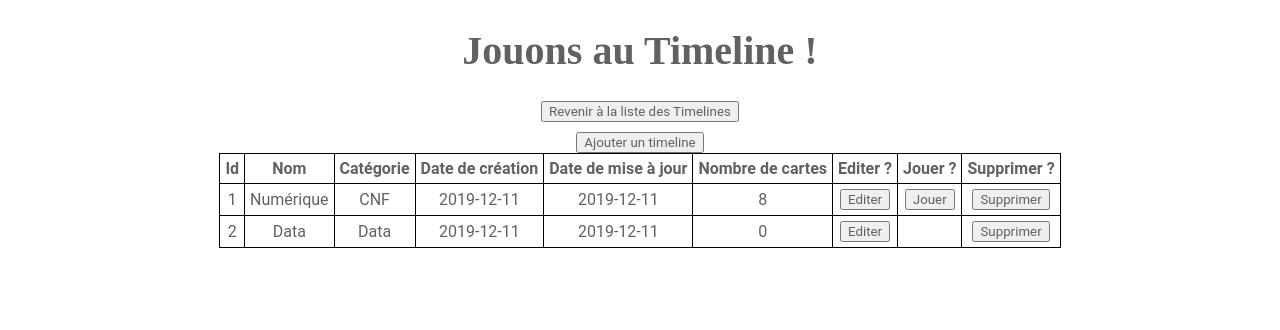
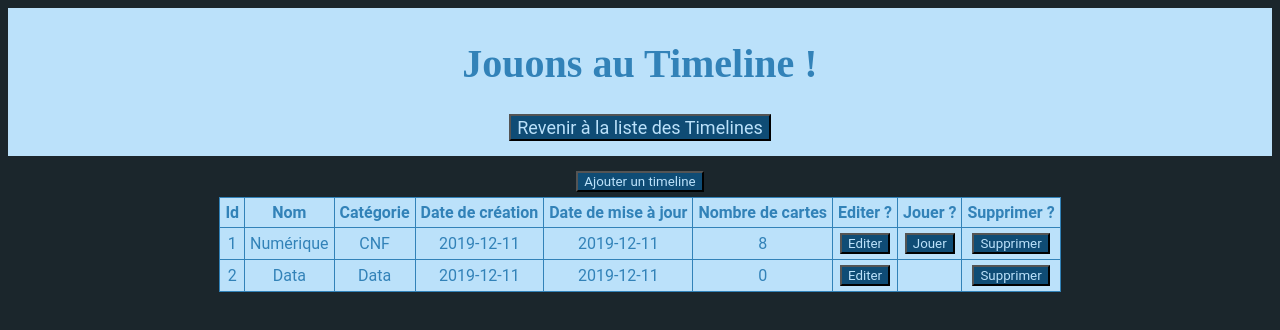
Before and after one commit to SylvainSimplonGit/angular-timeline, an Angular app: page / in a window 1280 px wide. Shown: the top 330 px of the page. Built offline with nearby package versions, Linux system fonts and the light colour scheme.

Commit message:
Modify color palette

```diff
--- a/src/app/timeline-list/timeline-list.component.css
+++ b/src/app/timeline-list/timeline-list.component.css
@@ -1,3 +1,7 @@
+.list {
+  margin: 10px;
+}
+
 #table-view {
   display: flex;
   flex-direction: row;
@@ -7,10 +11,20 @@
 table,
 th,
 td {
-  border: 1px solid black;
+  border: 1px solid var(--color-text-secondary);
   border-collapse: collapse;
+  background-color: var(--color-text-primary);
 }
 
 th, td {
   padding: 5px;
 }
+
+button {
+  background-color: var(--color-secondary);
+  color: var(--color-text-primary);
+}
+
+#buttonAdd {
+  margin: 5px;
+}
--- a/src/app/timeline-list/timeline-list.component.html
+++ b/src/app/timeline-list/timeline-list.component.html
@@ -1,5 +1,6 @@
+<div class="list">
   <div>
-  <button (click)="addTimeline()">Ajouter un timeline</button>
+    <button id="buttonAdd" (click)="addTimeline()">Ajouter un timeline</button>
   </div>
 
   <section id="table-view">
@@ -30,3 +31,4 @@
       </tr>
     </table>
   </section>
+</div>
--- a/src/app/timeline/timeline.component.css
+++ b/src/app/timeline/timeline.component.css
@@ -1,7 +1,3 @@
-button:disabled {
-  color: red;
-}
-
 img {
   margin: 5px;
   max-width: 100%;
@@ -10,36 +6,49 @@ img {
 
 #deckCardsFounded {
   display: flex;
+  /* Affiche les cartes en ligne */
   flex-direction: row;
+  /* Aligne au centre de la div*/
   align-items: center;
   justify-content: center;
+  /* Permet de passer à la ligne en fonction de la taille d'écran */
   flex-wrap: wrap;
 }
 
 #deckCardsUnfounded {
+  /* Centre la carte à deviner */
   margin: auto;
+  margin-top: 10px;
+}
+
+.formGuessCard {
+  margin-top: 10px;
 }
 
 .cards {
-  background-color: beige;
+  background-color: var(--color-text-primary);
 
   width: 200px;
   height: 300px;
 
-  border: thick double #32a1ce;
+  border: thick double var(--color-text-secondary);
   border-radius: 1rem;
   margin: 2px;
-
+  /* Permet d'utiliser les propriété Flex */
   display: flex;
+  /* Affiche les informations de la carte (nom, date, image et description) en colonne */
   flex-direction: column;
+  /* Utilise tout l'espace en répartissant les div */
   justify-content: space-between;
 }
 
 .headerCard {
+  /* Utilise 2 parts de la colonne séparée en 5 */
   flex-grow: 2;
 }
 
 .imageCard {
+  /* Utilise 2 parts de la colonne séparée en 5 */
   flex-grow: 2;
   width: 90%;
   height: 50%;
@@ -47,14 +56,22 @@ img {
 }
 
 .descriptionCard {
+  /* Utilise 1 parts de la colonne séparée en 5 */
   flex-grow: 1;
   font-size: 0.8rem;
 }
 
+#buttonGuess {
+  background-color: var(--color-secondary);
+  color: var(--color-text-primary);
+}
+
 input {
+  /* Centre le texte de l'input */
   text-align: center;
 }
 
+/* Fait vibrer le texte de l'input en cas de mauvaise réponse */
 input.error {
   animation-name: shakeAnim;
   position: relative;
@@ -62,7 +79,9 @@ input.error {
   animation-iteration-count: infinite;
   animation-timing-function: ease-in;
   cursor: pointer;
-  border-color: red;
+  background-color: red;
+  color: var(--color-text-primary);
+  border: 2px;
 }
 
 @keyframes shakeAnim {
@@ -75,3 +94,8 @@ input.error {
   6% {left: 3px}
   7% {left: 0}
 }
+/* Fin de l'input vibrant */
+
+.firework {
+  background-color: black;
+}
--- a/src/app/top-bar/top-bar.component.css
+++ b/src/app/top-bar/top-bar.component.css
@@ -2,3 +2,17 @@
   text-align: center;
   margin-bottom: 10px;
 }
+
+button {
+  font-size: large;
+}
+
+.top-bar {
+  background-color: var(--color-text-primary);
+  padding: 5px;
+}
+
+#buttonList {
+  background-color: var(--color-secondary);
+  color: var(--color-text-primary);
+}
--- a/src/app/top-bar/top-bar.component.html
+++ b/src/app/top-bar/top-bar.component.html
@@ -1,5 +1,7 @@
-<h1>Jouons au Timeline !</h1>
+<div class="top-bar">
+  <h1>Jouons au Timeline !</h1>
 
-<div class="center">
-    <button [routerLink]="['/']">Revenir à la liste des Timelines</button>
+  <div class="center">
+    <button id="buttonList" [routerLink]="['/']">Revenir à la liste des Timelines</button>
+  </div>
 </div>
--- a/src/styles.css
+++ b/src/styles.css
@@ -1,10 +1,21 @@
 /* You can add global styles to this file, and also import other style files */
+:root {
+  --color-primary: #1b262c;
+  --color-secondary: #0f4c75;
+  --color-text-primary: #bbe1fa;
+  --color-text-secondary: #3282b8;
+}
+
 * {
   font-family: 'Roboto', Arial, sans-serif;
-  color: #616161;
+  color: var(--color-text-secondary);
   box-sizing: border-box;
   -webkit-font-smoothing: antialiased;
   -moz-osx-font-smoothing: grayscale;
+}
+
+body {
+  background-color: var(--color-primary);
 }
 
 .container {
```
Lines whose indentation alone changed are shown as unchanged.
